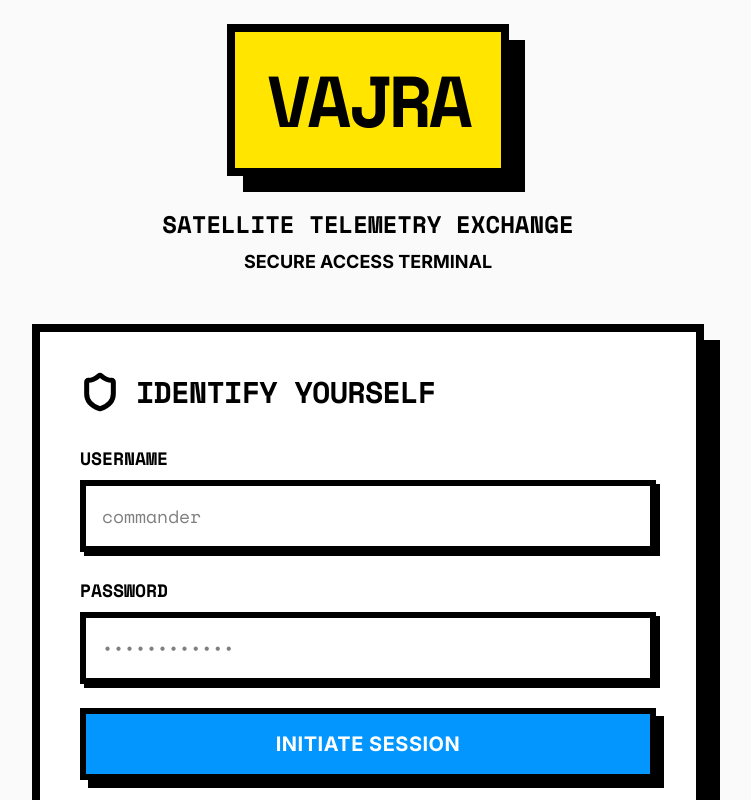
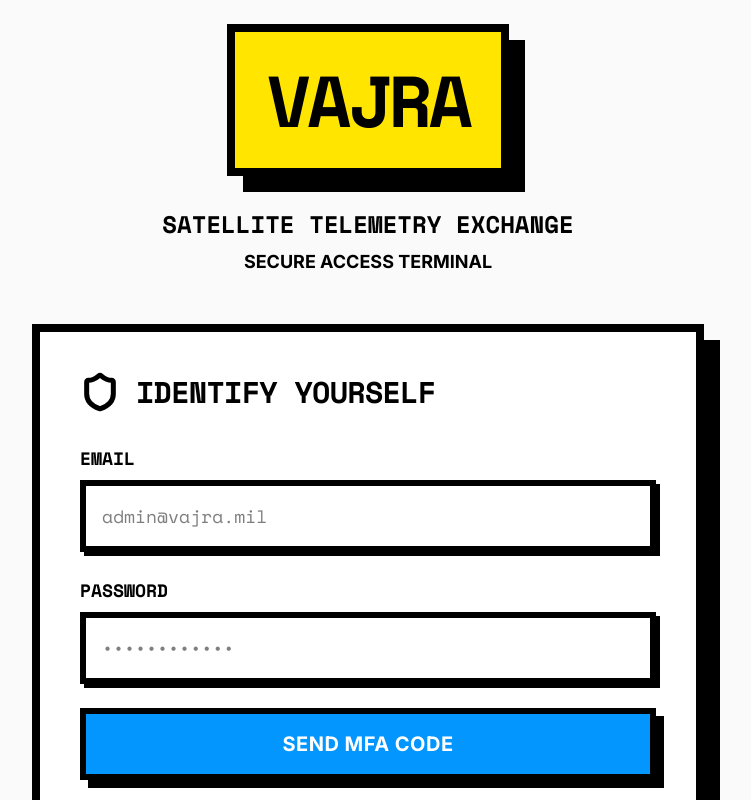
Before and after one commit to JrGkOG/Vajra, a React app in the folder frontend/: page /login in a window 1280 px wide. Shown: the top 800 px of the page, without its empty margins (272-1023 px from the left). Built offline with nearby package versions, Linux system fonts and the light colour scheme; the HTML template or start-up script is replaced by a standard one.

Commit message:
Update login page styling

```diff
--- a/frontend/src/features/auth/Login.jsx
+++ b/frontend/src/features/auth/Login.jsx
@@ -1,28 +1,31 @@
 import React, { useState } from 'react';
 import { Link } from 'react-router-dom';
-import { Shield, Lock } from 'lucide-react';
+import { Shield, Lock, Mail } from 'lucide-react';
 import { Footer } from '../../components/Footer';
-import { login as apiLogin } from '../../services/api';
+import { loginPassword, loginMFA } from '../../services/api';
 
 export const Login = ({ onLogin }) => {
     const [step, setStep] = useState('login'); // login | mfa
-    const [username, setUsername] = useState('');
+    const [email, setEmail] = useState('');
     const [password, setPassword] = useState('');
     const [mfaCode, setMfaCode] = useState('');
     const [error, setError] = useState('');
     const [loading, setLoading] = useState(false);
+    const [successMessage, setSuccessMessage] = useState('');
 
     const handleLogin = async (e) => {
         e.preventDefault();
         setError('');
+        setSuccessMessage('');
         setLoading(true);
 
         try {
-            const response = await apiLogin(username, password);
-            console.log("✅ Login successful:", response);
+            // Step 1: Send email + password, backend sends MFA code
+            const response = await loginPassword(email, password);
+            console.log("✅ Password verified, MFA code sent to email");
 
-            // For this PoC, we'll simulate MFA step
-            setStep('mfa');
+            setSuccessMessage(response.message);
+            setStep('mfa'); // Move to MFA verification step
         } catch (err) {
             setError(err.message);
         } finally {
@@ -32,16 +35,22 @@ export const Login = ({ onLogin }) => {
 
     const handleMfaVerify = async (e) => {
         e.preventDefault();
+        setError('');
+        setLoading(true);
 
-        // Simulate MFA verification (in real app, call backend)
         try {
-            const response = await apiLogin(username, password);
+            // Step 2: Verify MFA code
+            const response = await loginMFA(email, mfaCode);
+            console.log("✅ MFA verified, logging in:", response);
+
             onLogin({
                 user: response.user,
                 token: response.access_token
             });
         } catch (err) {
             setError(err.message);
+        } finally {
+            setLoading(false);
         }
     };
 
@@ -85,16 +94,23 @@ export const Login = ({ onLogin }) => {
                             </div>
                         )}
 
+                        {/* Success Message */}
+                        {successMessage && (
+                            <div className="bg-brutal-green text-white border-6 border-black p-4 mb-6 font-mono shadow-hard-sm">
+                                <p className="font-bold">✅ {successMessage}</p>
+                            </div>
+                        )}
+
                         {/* Login Form */}
                         {step === 'login' ? (
                             <form onSubmit={handleLogin} className="space-y-6">
                                 <div>
-                                    <label className="block font-mono font-bold text-lg mb-2">USERNAME</label>
+                                    <label className="block font-mono font-bold text-lg mb-2">EMAIL</label>
                                     <input
-                                        type="text"
-                                        placeholder="commander"
-                                        value={username}
-                                        onChange={(e) => setUsername(e.target.value)}
+                                        type="email"
+                                        placeholder="admin@vajra.mil"
+                                        value={email}
+                                        onChange={(e) => setEmail(e.target.value)}
                                         required
                                         className="w-full p-4 border-6 border-black shadow-hard-sm focus:outline-none focus:shadow-hard transition-all font-mono text-lg"
                                     />
@@ -115,29 +131,34 @@ export const Login = ({ onLogin }) => {
                                     disabled={loading}
                                     className="w-full brutal-btn bg-brutal-blue text-white text-xl py-4 disabled:opacity-50 disabled:cursor-not-allowed"
                                 >
-                                    {loading ? 'AUTHENTICATING...' : 'INITIATE SESSION'}
+                                    {loading ? 'SENDING MFA CODE...' : 'SEND MFA CODE'}
                                 </button>
                             </form>
                         ) : (
                             <form onSubmit={handleMfaVerify} className="space-y-6">
                                 <div className="bg-brutal-yellow border-6 border-black p-4 mb-6 font-mono shadow-hard-sm">
-                                    <p className="font-bold">⚠️ MFA REQUIRED: Enter code from authenticator</p>
+                                    <p className="font-bold text-center">📧 CHECK YOUR EMAIL</p>
+                                    <p className="text-sm mt-2">{email}</p>
+                                    <p className="text-sm mt-2">Enter the 6-digit code we sent you</p>
                                 </div>
                                 <div>
                                     <label className="block font-mono font-bold text-lg mb-2">MFA CODE</label>
                                     <input
                                         type="text"
-                                        placeholder="000 000"
+                                        placeholder="000000"
                                         value={mfaCode}
                                         onChange={(e) => setMfaCode(e.target.value)}
+                                        maxLength="6"
+                                        required
                                         className="w-full p-4 border-6 border-black shadow-hard-sm focus:outline-none focus:shadow-hard transition-all font-mono text-xl text-center tracking-widest"
                                     />
                                 </div>
                                 <button
                                     type="submit"
-                                    className="w-full brutal-btn bg-brutal-pink text-white text-xl py-4"
+                                    disabled={loading}
+                                    className="w-full brutal-btn bg-brutal-pink text-white text-xl py-4 disabled:opacity-50 disabled:cursor-not-allowed"
                                 >
-                                    VERIFY IDENTITY
+                                    {loading ? 'VERIFYING...' : 'VERIFY & LOGIN'}
                                 </button>
                             </form>
                         )}
```
